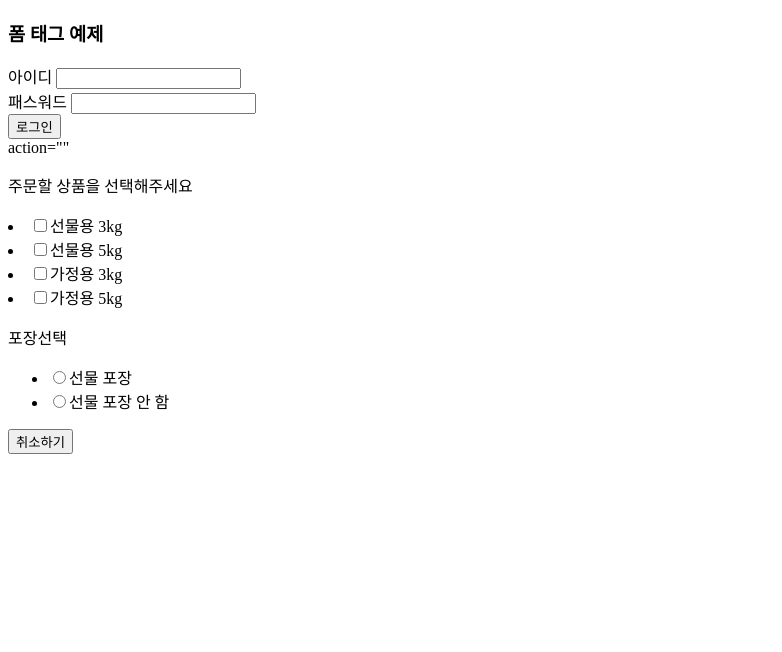
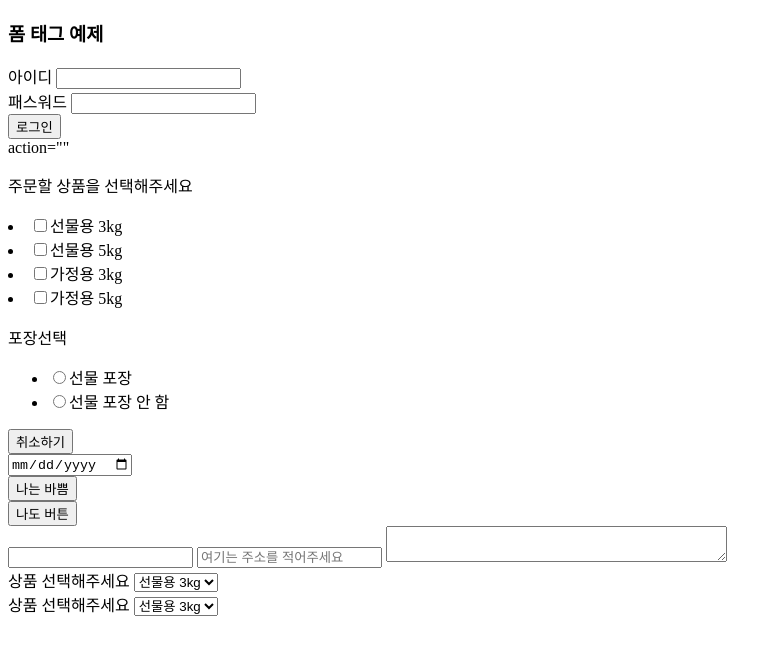
Before and after one commit to didcogml8006-wq/meta12, a plain HTML site: page html/insdex7.html in a window 1280 px wide. Shown: the whole page, without its empty margins (0-782 px from the left). Drawn offline with Linux system fonts and the light colour scheme.

Commit message:
Update insdex7.html

```diff
--- a/html/insdex7.html
+++ b/html/insdex7.html
@@ -6,6 +6,11 @@
     <title>Document</title>
 </head>
 <body>
+    <!-- 핵심포인트
+     여기에 사용되는 문법은 서버의 폼 전송을 목적으로 함.
+     <form>와 함께 사용되는 <input>의 타입을 이해해야 함.
+     최종적으로 유저의 정보를 서버로 전달하는 동작은 <input type="suvmit" 으로 완성됨.
+    -->
     <h3>폼 태그 예제</h3>
     <form action="">
      <div>
@@ -17,7 +22,9 @@
         <input typ="taxt" id="user-password">
      </div>
     <div>
-        <input type="submit" value="로그인"
+        <!-- 아래 두 코드는 동일한 기능 수행 -->
+        <!-- <input type="submit" value="로그인" -->
+        <button>로그인</button>
     </div>
     </form>
     <form> action=""
@@ -37,7 +44,37 @@
             <inpout type="suvmit" value="주문하기">
             <input type="reset" value="취소하기">
         </div>
+
     </form>
-    <inpot type="date" min="2026-01-02" max="2026-05-05"
+    <div><input type="date" name="date"></div>
+    <!-- 아래 버튼모양은 suvmit이 아니므로 전송가능이 없음. 그냥 버튼 -->
+    <div><input type="reset" value="나는 바쁨"></div>
+    <!-- button태그는 기본적으로 submit을 포함하고 있음 -->
+    <div><button>나도 버튼</button></div>
+
+    <input type="ftle">
+    <input type="hidden" name="상품id" value="12345">
+    <input type="text" placeholder="여기는 주소를 적어주세요" name="address"
+    <!-- texterea는 입력밥아야할 정보의 양이 많을 때 사용 -->
+    <textarea name="memo" cols="40" rous="4"></textarea>
+
+    <!-- select & option 드롭다운 목록 -->
+    <div>
+        <label for="prod1">상품 선택해주세요</label>
+         <select id="prod1" name="prod1">
+             <option value="special_3">선물용 3kg</option>
+             <option value="spcial_5">선물용 5kg</option>
+             <option value="familv_3">가정용 3kg</option>
+             <option value="family_5">가정용 5kg</option>
+       </select>
+    </div>
+<label for="prod1">상품 선택해주세요</label>
+    <select id="prod1" name="prod1">
+        <option value="special_3">선물용 3kg</option>
+        <option value="spcial_5">선물용 5kg</option>
+        <option value="familv_3">가정용 3kg</option>
+        <option value="family_5">가정용 5kg</option>
+    </select>
+
 </body>
 </html>
```
